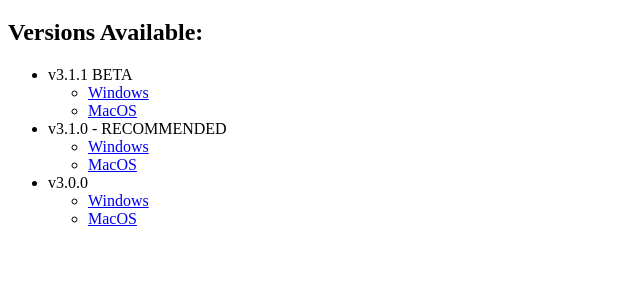
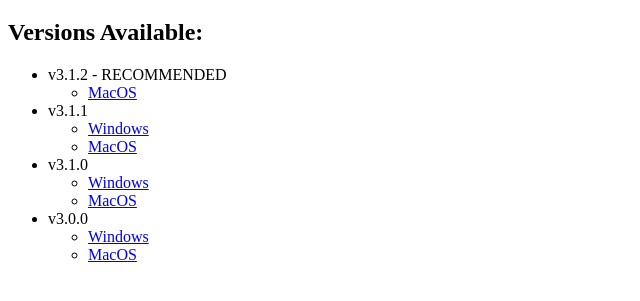
Before and after one commit to realhuman101/FRS, a plain HTML site: page downloads/index.html in a window 1280 px wide. Shown: the part 61-362 px from the top of the page, without its empty margins (0-640 px from the left). Drawn offline with Linux system fonts and the light colour scheme.

Commit message:
added for download v3.1.2

```diff
--- a/downloads/index.html
+++ b/downloads/index.html
@@ -10,13 +10,18 @@
 		<h1>Download FRS</h1>
 		<h2>Versions Available:</h2>
 		<ul>
-			<li>v3.1.1 BETA
+			<li>v3.1.2 - RECOMMENDED
+				<ul>
+					<li><a href="downloadFiles/3.1.2/frs-darwin-x64-3.1.2.zip" download>MacOS</a></li>
+				</ul>
+			</li>
+			<li>v3.1.1
 				<ul>
 					<li><a href="downloadFiles/3.1.1/frs-3.1.1 Setup.exe" download>Windows</a></li>
 					<li><a href="downloadFiles/3.1.1/frs-darwin-x64-3.1.1.zip" download>MacOS</a></li>
 				</ul>
 			</li>
-			<li>v3.1.0 - RECOMMENDED
+			<li>v3.1.0
 				<ul>
 					<li><a href="downloadFiles/3.1.0/frs-3.1.0 Setup.exe" download>Windows</a></li>
 					<li><a href="downloadFiles/3.1.0/frs-darwin-x64-3.1.0.zip" download>MacOS</a></li>
```
Also changed, not shown: 1 other file.
